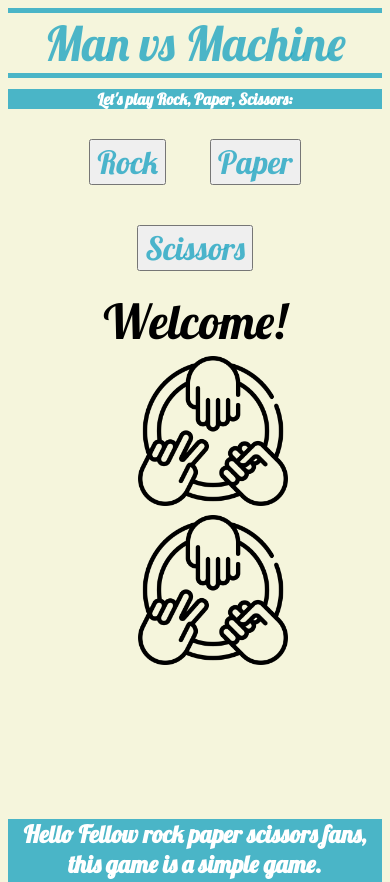
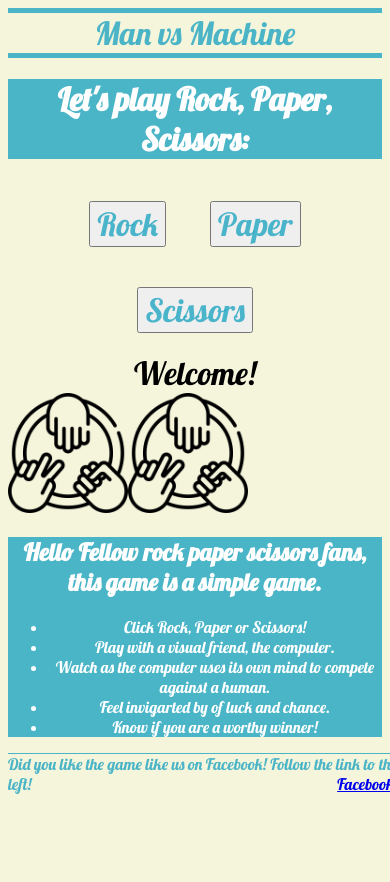
Before and after one commit to hnjw-png/manvsmachine, a plain HTML site: page index.html in a window 390 px wide. Shown: the top 882 px of the page. After the commit the page ends 844 px from the top, so only its background shows below. Drawn offline with Linux system fonts and the light colour scheme.

Commit message:
add media quieries for smaller phones and larger computers

```diff
--- a/assets/css/style.css
+++ b/assets/css/style.css
@@ -33,18 +33,12 @@ header {
 
 }
 
-#computer {
-    text-align: center;
-    font-size: 1rem;
-    font-family: "Lobster";
-
-
-}
 
 #man-image {
     display: inline-block;
     width: 300px;
-    margin-left: 350px;
+    margin-left: 300px;
+
 
 
 }
@@ -103,43 +97,63 @@ footer {
 
 @media screen and (max-width: 500px) {
 
-    #header {
-        margin-left: 50px;
-
-    }
-
-    #title {
-        font-size: 1rem;
-        text-align: center;
+    header {
+        font-size: 2rem;
     }
 
     #man-image {
-        width: 150px;
-        margin: 130px;
-        margin-top: 5px;
-        margin-bottom: 0px;
+        border: 0px;
+        margin: auto auto;
+        width: 120px;
+    }
 
+    #computer-image {
+        border: 0px;
+        margin: auto auto;
+        width: 120px;
     }
 
 
-    #computer-image {
-        width: 150px;
-        margin: 130px;
-        margin-top: 5px;
 
+    #player {
+        font-size: 2rem;
     }
 
-    #player {
-        font-size: 3rem;
-    }
 
     #instructions {
         font-size: 1rem;
     }
 
-    footer {
-        margin-top: 200px;
-    }
+
 }
 
-@media screen and (max-width: 500px) {
+@media screen and (max-width: 768px) and (min-width: 500px) {
+
+    #man-image {
+        width:200px;
+        margin-left: 200px;
+
+
+    }
+
+    #computer-image {
+        width: 200px;
+
+    }
+
+    #instructions {
+        margin-bottom: 200px;
+    }
+
+
+
+}
+
+@media screen and (max-width: 2000px) and (min-width: 1300px) {
+
+    #man-image {
+        margin-left: 400px;
+    }
+
+
+}
```
